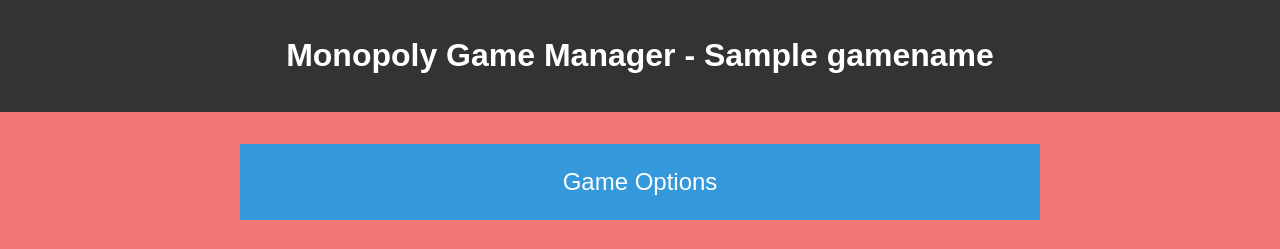
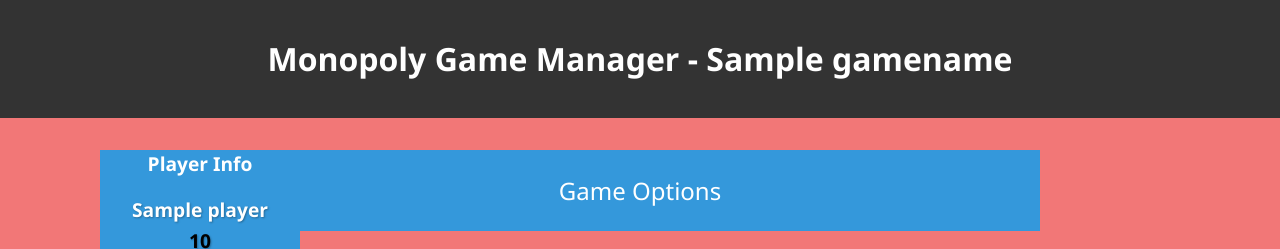
Before and after one commit to Vejaysundaram-Rajkumar/monopoly_project, a Flask app: template templates/gamemanager.html in a window 1280 px wide. Shown: the top 249 px of the page. Run offline with Flask 3, Linux system fonts and the light colour scheme; the template is opened without the code that fills it: most values are stand-ins (such as "Sample title", 1, 10 or a date in 2020); parts of the project's set-up code (start-up, migrations or seed data) failed here and were passed over.

Commit message:
added some currency to the money in hand

```diff
--- a/app.py
+++ b/app.py
@@ -2,6 +2,9 @@
 from flask import Flask, render_template, request, redirect, session, url_for
 import sqlite3
 import hashlib
+import locale
+locale.setlocale(locale.LC_MONETARY, 'en_IN')
+
 
 #Creating an object for the flask called app
 app = Flask(__name__)
@@ -22,14 +25,12 @@
     gamename = request.form.get('gamename')
     num_players = int(request.form.get('numPlayers'))
     player_names = [request.form.get(f'player{i+1}') for i in range(num_players)]
-
-    # Handle the form data as needed (e.g., store in a database, process, etc.)
-    # For now, just print the data
+    amount=locale.currency(200000, grouping=True)
     print(f'Game Name: {gamename}')
     print(f'Number of Players: {num_players}')
     print(f'Player Names: {player_names}')
 
-    return render_template("gamemanager.html",gamename=gamename,num_of_players=num_players,player_names=player_names)
+    return render_template("gamemanager.html",gamename=gamename,num_of_players=num_players,player_names=player_names,amount=amount)
 
 
 @app.route('/create', methods=['GET', 'POST'])
--- a/templates/gamemanager.html
+++ b/templates/gamemanager.html
@@ -5,8 +5,7 @@
     <meta name="viewport" content="width=device-width, initial-scale=1.0">
     <title>Monopoly Game Manager</title>
     <style>
-body {
-            font-family: Arial, sans-serif;
+    body { font-family: 'Segoe UI', Tahoma, Geneva, Verdana, sans-serif;
             margin: 0;
             padding: 0;
             background-image: url('static/images/landing.png'); /* Replace with your background image path */
@@ -63,6 +62,40 @@
             background-color: #27ae60;
             transform: scale(1.05);
         }
+        .sidebar {
+            background-color: #3498db;
+            color: #fff;
+            width: 200px;
+            height: 70vh; /* Invert the rectangle */
+            display: flex;
+            position: fixed;
+            left:100px;
+            flex-direction: column;
+            align-items: center;
+            justify-content: left;
+            text-align: center;
+        }
+
+        .player-outstanding {
+            margin: 0.5em 0;
+            font-size: 1.2em;
+            text-shadow: 1px 1px 2px rgba(0, 0, 0, 0.3);
+        }
+
+        .player-name {
+            font-weight: bold;
+            margin-bottom: 0.2em;
+        }
+
+        .money-in-hand {
+            color: #000000;
+            font-weight: bold;
+        }
+        .sidebar-title {
+            font-size: 1.2em;
+            font-weight: bold;
+            margin-bottom: 0.5em;
+        }
     </style>
 </head>
 <body>
@@ -72,6 +105,16 @@
     </header>
 
     <main>
+        <div class="sidebar">
+            <div class="sidebar-title">Player Info</div>
+            {% for player in player_names %}
+                <div class="player-outstanding">
+                    <div class="player-name">{{ player }}</div>
+                    <div class="money-in-hand">{{ amount }}</div>
+                </div>
+            {% endfor %}
+        </div>
+        </div>
         <div class="title-bar">Game Options</div>
 
         <div class="options">
```
